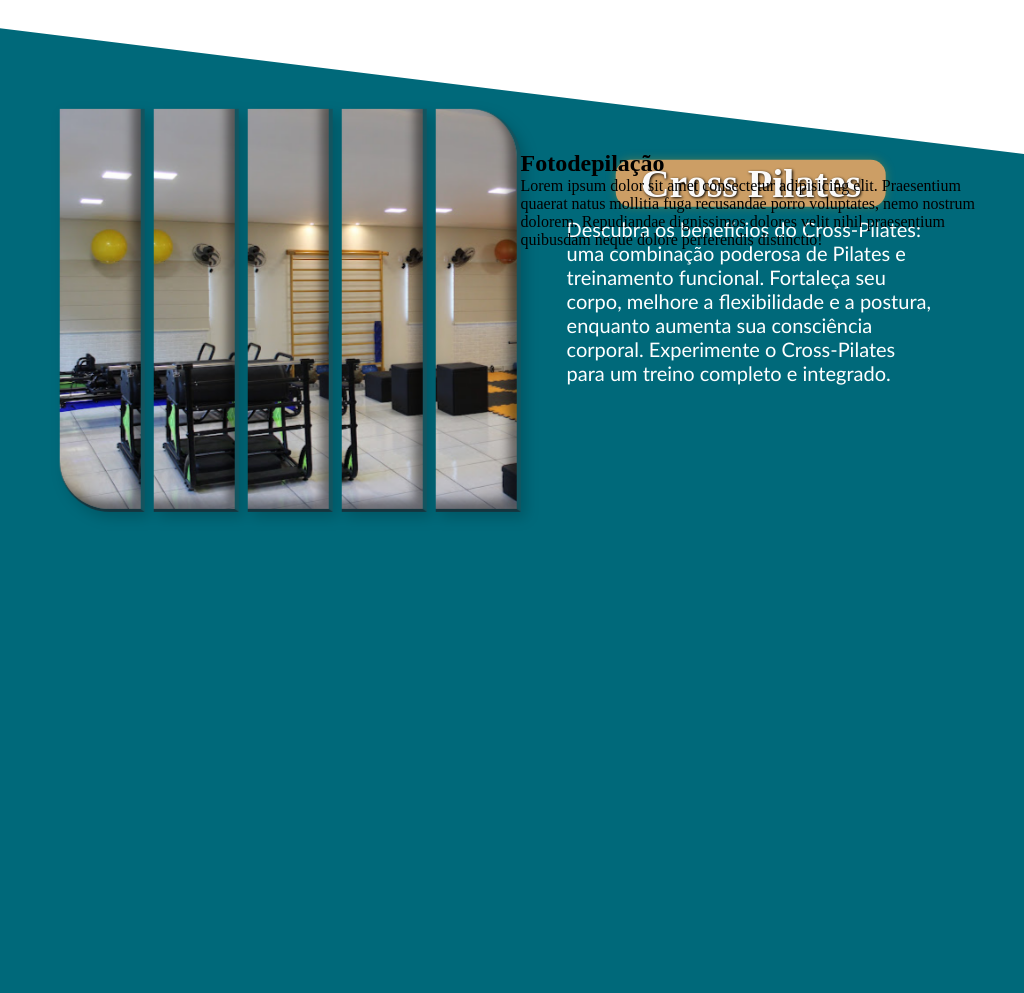
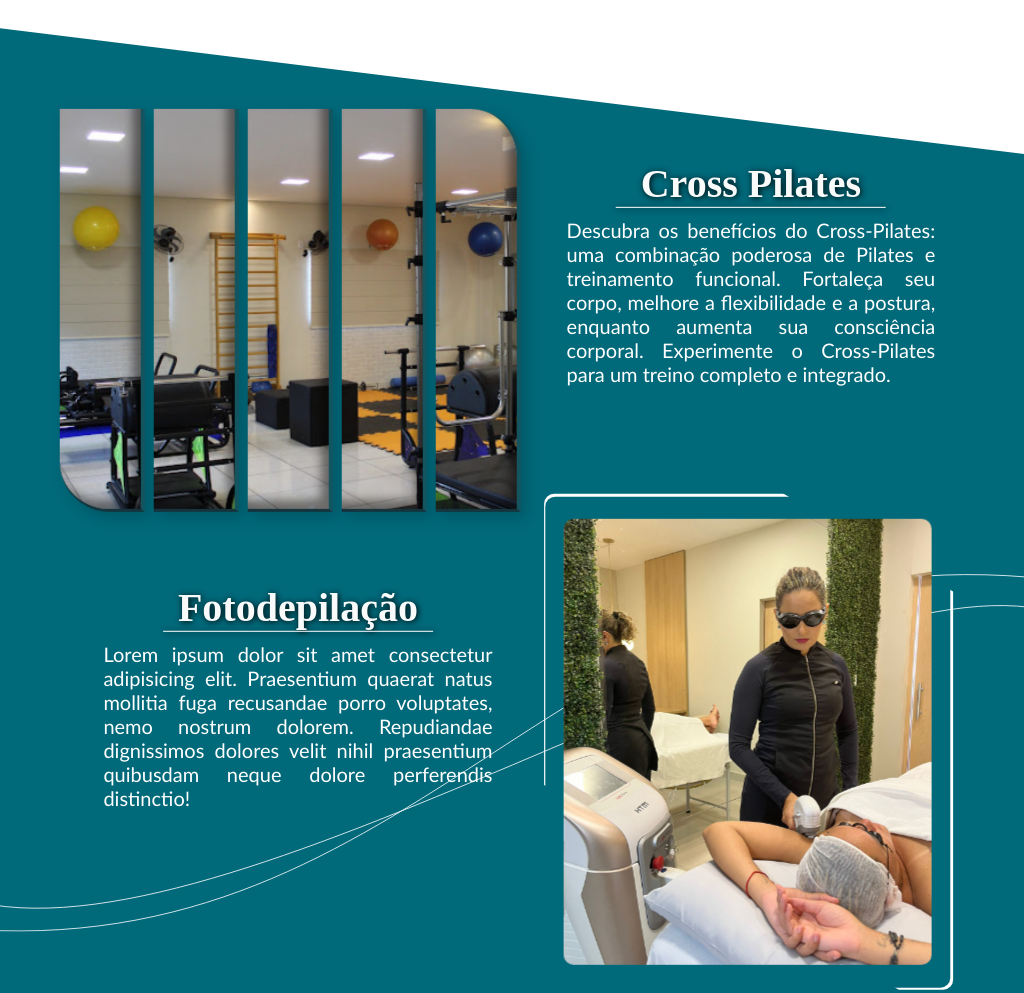
Before and after one commit to math-ghub/projeto-meridian, a plain HTML site: page index.html in a window 1024 px wide. Shown: the part 1811-2804 px from the top of the page. Drawn offline with Linux system fonts and the light colour scheme; a web font is replaced by a local one.

Commit message:
mais melhoria em codigo / progresso na responsividade tablet

```diff
--- a/estilos/index/Desktop.css
+++ b/estilos/index/Desktop.css
@@ -95,14 +95,14 @@
         transition: 1s;
     }
 
-    #proced1 > div > div:nth-child(1) {
+    #img1 {
         transition: 1s;
         opacity: 0;
         min-width: 20vw;
         max-width: 40vw;
     }
 
-    #proced1 > div > div.animating {
+    #img1.animating {
         animation: left-to-right 1s ease-in-out;
         animation-fill-mode: forwards;
     }
@@ -119,7 +119,7 @@
         }
     }
 
-    #proced1 > div:nth-child(1) {
+    #proced1 > div {
         background-color: rgb(0, 105, 122);
         height: 22em;
         width: 70vw;
@@ -247,7 +247,7 @@
         transition: 1s;
     }
 
-    #proced2 > div > div {
+    #img2 {
         background-image: url(../../imagens/proced2.jfif);
         background-repeat: no-repeat;
         background-size: cover;
@@ -262,7 +262,7 @@
         opacity: 0;
     }
 
-    #proced2 > div > div.animating {
+    #img2.animating {
         animation: right-to-left 1s ease-in-out;
         animation-fill-mode: forwards;
     }
@@ -289,7 +289,7 @@
         z-index: -1;
     }
 
-    #estudio > article {
+    #crosspilates {
         position: absolute;
         display: grid;
         grid-template-columns: repeat(2, 1fr);
@@ -301,7 +301,7 @@
         rotate: -7deg;
     }
 
-    #estudio-foto {
+    #crosspilates-foto {
         position: relative;
         display: flex;
         gap: 2%;
@@ -313,7 +313,8 @@
     }
 
     .e-fotos {
-        background-size: cover;
+        background-size: 960%;
+        background-repeat: no-repeat;
         height: 100%;
         width: 19%;
         text-align: center;
@@ -336,51 +337,172 @@
         transition: 2s;
     }
 
-    #ef-1::before {background-position: 0%; border-bottom-left-radius: 50px; animation: refresh 7s linear infinite; animation-delay: 4500ms}
-    #ef-2::before {background-position: 10%; animation: refresh 7s linear infinite; animation-delay: 5000ms}
-    #ef-3::before {background-position: 20%; animation: refresh 7s linear infinite; animation-delay: 5500ms}
-    #ef-4::before {background-position: 30%; animation: refresh 7s linear infinite; animation-delay: 6000ms}
-    #ef-5::before {background-position: 40%; border-top-right-radius: 50px; animation: refresh 7s linear infinite; animation-delay: 6500ms}
+    #ef-1::before {background-position: 14.1%; border-bottom-left-radius: 50px; animation: refresh 7s linear infinite; animation-delay: 4500ms}
+    #ef-2::before {background-position: 28.2%; animation: refresh 7s linear infinite; animation-delay: 5000ms}
+    #ef-3::before {background-position: 42.3%; animation: refresh 7s linear infinite; animation-delay: 5500ms}
+    #ef-4::before {background-position: 56.4%; animation: refresh 7s linear infinite; animation-delay: 6000ms}
+    #ef-5::before {background-position: 70.5%; border-top-right-radius: 50px; animation: refresh 7s linear infinite; animation-delay: 6500ms}
 
-    #ef-1 {background-position: 0%; border-bottom-left-radius: 50px; animation: e1 7s linear infinite; animation-delay: 0ms;}
-    #ef-2 {background-position: 10%; animation: e2 7s linear infinite; animation-delay: 500ms;}
-    #ef-3 {background-position: 20%; animation: e3 7s linear infinite; animation-delay: 1000ms;}
-    #ef-4 {background-position: 30%; animation: e4 7s linear infinite; animation-delay: 1500ms;}
-    #ef-5 {background-position: 40%; border-top-right-radius: 50px; animation: e5 7s linear infinite; animation-delay: 2000ms;}
+    #ef-1 {background-position: 14.1%; border-bottom-left-radius: 50px; animation: e1 7s linear infinite; animation-delay: 0ms;}
+    #ef-2 {background-position: 28.2%; animation: e2 7s linear infinite; animation-delay: 500ms;}
+    #ef-3 {background-position: 42.3%; animation: e3 7s linear infinite; animation-delay: 1000ms;}
+    #ef-4 {background-position: 56.4%; animation: e4 7s linear infinite; animation-delay: 1500ms;}
+    #ef-5 {background-position: 70.5%; border-top-right-radius: 50px; animation: e5 7s linear infinite; animation-delay: 2000ms;}
 
-    @keyframes e1 {0% {background-position: 0%;} 100% {background-position: 10%;}}
-    @keyframes e2 {0% {background-position: 10%;} 100% {background-position: 20%;}}
-    @keyframes e3 {0% {background-position: 20%;} 100% {background-position: 30%;}}
-    @keyframes e4 {0% {background-position: 30%;} 100% {background-position: 40%;}}
-    @keyframes e5 {0% {background-position: 40%;} 100% {background-position: 50%;}}
+    @keyframes e1 {0% {background-position: 0%;} 100% {background-position: 14.1%;}}
+    @keyframes e2 {0% {background-position: 14.1%;} 100% {background-position: 28.2%;}}
+    @keyframes e3 {0% {background-position: 28.2%;} 100% {background-position: 42.3%;}}
+    @keyframes e4 {0% {background-position: 42.3%;} 100% {background-position: 56.4%;}}
+    @keyframes e5 {0% {background-position: 56.4%;} 100% {background-position: 70.5%;}}
     @keyframes refresh {0% {opacity: 0} 25% {opacity: 0;} 33% {opacity: 1} 37% {opacity: 1;} 70% {opacity: 0}}
 
-    #estudio-desc {
+    #crosspilates-desc {
         height: 100%;
         width: 80%;
         margin: auto;
     }
 
-    #estudio-desc > h2 {
+    .estudio-h2 {
         position: relative;
         margin: auto;
         text-align: center;
         font-family: 'Times New Roman', Times, serif;
         font-size: 40px;
-        text-shadow: 1px 1px 3px rgb(0, 0, 0);
-        box-shadow: 0px 0px 10px rgba(199, 151, 30, 0.356);
+        filter: drop-shadow(1px 1px 3px rgb(0, 0, 0));
+        border-bottom: 1px solid rgb(255, 255, 255);
         color: rgba(255, 255, 255, 0.975);
-        background-color: rgb(204, 158, 101);
         width: 270px;
-        border-radius: 15px;
         margin-top: 10px;
     }
 
-    #estudio-desc > p {
+    .estudio-p {
         color: white;
+        text-align: justify;
         font-family: 'Gill Sans', 'Gill Sans MT', Calibri, 'Trebuchet MS', sans-serif;
         font-size: 20px;
         margin-top: 10px;
+    }
+
+    #fotodep {
+        position: relative;
+        display: grid;
+        height: 35vw;
+        grid-template-columns: repeat(2, 1fr);
+        rotate: -7deg;
+        top: 30em;
+    }
+
+    #vetor {
+        background-image: url(../../imagens/vetor.svg);
+        background-repeat: no-repeat;
+        background-size: contain;
+        background-position: center;
+        position: absolute;
+        width: 100%;
+        height: 100%;
+    }
+
+    #fotodep-desc {
+        width: fit-content;
+        margin-left: auto;
+    }
+
+    #fotodep-desc > p {
+        width: 38vw;
+        text-align: justify;
+    }
+
+    #fotodep-container {
+        position: absolute;
+        overflow: hidden;
+        top: -5em;
+        border-radius: 10px;
+        right: 15vw;
+        height: 31em;
+        width: 40vw;
+    }
+
+    #fotodep-container::before {
+        content: "";
+        display: block;
+        position: absolute;
+        left: -10vw;
+        top: 2em;
+        background-color: rgb(255, 255, 255);
+        rotate: -10deg;
+        width: 170%;
+        height: 75%;
+        z-index: -2;
+        opacity: 0;
+    }
+
+    #fotodep-container.animating::before {
+        animation: lineRotation 2s ease-out;
+        animation-fill-mode: forwards;
+    }
+
+    @keyframes lineRotation {
+        0% {
+            opacity: 0;
+            rotate: -10deg;
+        }
+
+        100% {
+            opacity: 1;
+            rotate: 30deg;
+        }
+    }
+
+    #fotodep-container::after {
+        content: "";
+        display: block;
+        position: absolute;
+        border-radius: 10px;
+        background-color: rgb(0, 105, 122);
+        height: 99%;
+        width: 99%;
+        z-index: -1;
+        transform: translate(0.115vw, 0.18em);
+    }
+
+    #fotodep-foto {
+        background-image: url(../../imagens/fotodep.jpeg);
+        background-size: cover;
+        background-position: bottom;
+        border-radius: 10px;
+        position: absolute;
+        top: .55em;
+        width: 90%;
+        height: 90%;
+        transform: translate(1.9vw, 20em);
+        opacity: 0;
+    }
+
+    #fotodep-container.animating #fotodep-foto {
+        animation: depAppear 1.2s ease-out;
+        animation-fill-mode: forwards;
+    }
+
+    @keyframes depAppear {
+        0% {
+            opacity: 0;
+            transform: translate(1.9vw, 20em);
+        }
+
+        100% {
+            opacity: 1;
+            transform: translate(1.9vw, 1em);
+        }
+    }
+
+    #fotodep::before {
+        content: "";
+        position: absolute;
+        display: block;
+        width: 105%;
+        height: 105%;
+        border-radius: 5px;
+        transform: translate(-2.5%, -2.5%);
     }
 }
 
@@ -536,8 +658,9 @@
 
     #proced1Text {
         text-align: center;
+        position: relative;
+        margin-left: auto;
         width: 40vw;
-        position:relative;
         padding-top: 5em;
         transition: 1s;
         opacity: 0;
@@ -683,7 +806,7 @@
         z-index: -1;
     }
 
-    #estudio > article:nth-child(1) {
+    #crosspilates {
         position: absolute;
         display: grid;
         grid-template-columns: repeat(2, 1fr);
@@ -695,7 +818,7 @@
         rotate: -7deg;
     }
 
-    #estudio-foto {
+    #crosspilates-foto {
         position: relative;
         display: flex;
         gap: 2%;
@@ -750,7 +873,7 @@
     @keyframes e5 {0% {background-position: 80%;} 100% {background-position: 90%;}}
     @keyframes refresh {0% {opacity: 0} 25% {opacity: 0;} 33% {opacity: 1} 37% {opacity: 1;} 70% {opacity: 0}}
 
-    #estudio-desc {
+    #crosspilates-desc {
         height: 100%;
         width: 80%;
         margin: auto;
@@ -779,10 +902,9 @@
 
     #fotodep {
         position: relative;
-        display: flex;
-        flex-direction: row;
+        display: grid;
         height: 35vw;
-        width: 100%;
+        grid-template-columns: repeat(2, 1fr);
         rotate: -7deg;
         top: 30em;
     }
@@ -798,13 +920,8 @@
     }
 
     #fotodep-desc {
-        position: relative;
         width: fit-content;
-        right: -23vw;
-    }
-
-    #fotodep-desc > h2 {
-        text-align: center;
+        margin-left: auto;
     }
 
     #fotodep-desc > p {
@@ -814,8 +931,8 @@
 
     #fotodep-container {
         position: absolute;
+        overflow: hidden;
         top: -5em;
-        overflow: hidden;
         border-radius: 10px;
         right: 15vw;
         height: 31em;
--- a/estilos/index/Mobile.css
+++ b/estilos/index/Mobile.css
@@ -12,6 +12,10 @@
 }
 
 @media screen and (max-width: 799px) {
+    html, body {
+        overflow-x: hidden;
+    }
+
     #main {
         background-size: cover;
         background-image: url(../../imagens/cachoeira.jpg);
--- a/index.html
+++ b/index.html
@@ -153,15 +153,15 @@
             </div>
         </section>
         <section id="estudio">
-            <article>
-                <div id="estudio-foto">
+            <article id="crosspilates">
+                <div id="crosspilates-foto">
                     <div id="ef-1" class="e-fotos"></div>
                     <div id="ef-2" class="e-fotos"></div>
                     <div id="ef-3" class="e-fotos"></div>
                     <div id="ef-4" class="e-fotos"></div>
                     <div id="ef-5" class="e-fotos"></div>
                 </div>
-                <div id="estudio-desc">
+                <div id="crosspilates-desc">
                     <h2 class="estudio-h2">Cross Pilates</h2>
                     <p class="estudio-p">Descubra os benefícios do Cross-Pilates: uma combinação poderosa de Pilates e treinamento funcional. Fortaleça seu corpo, melhore a flexibilidade e a postura, enquanto aumenta sua consciência corporal. Experimente o Cross-Pilates para um treino completo e integrado.</p>
                 </div>
```
